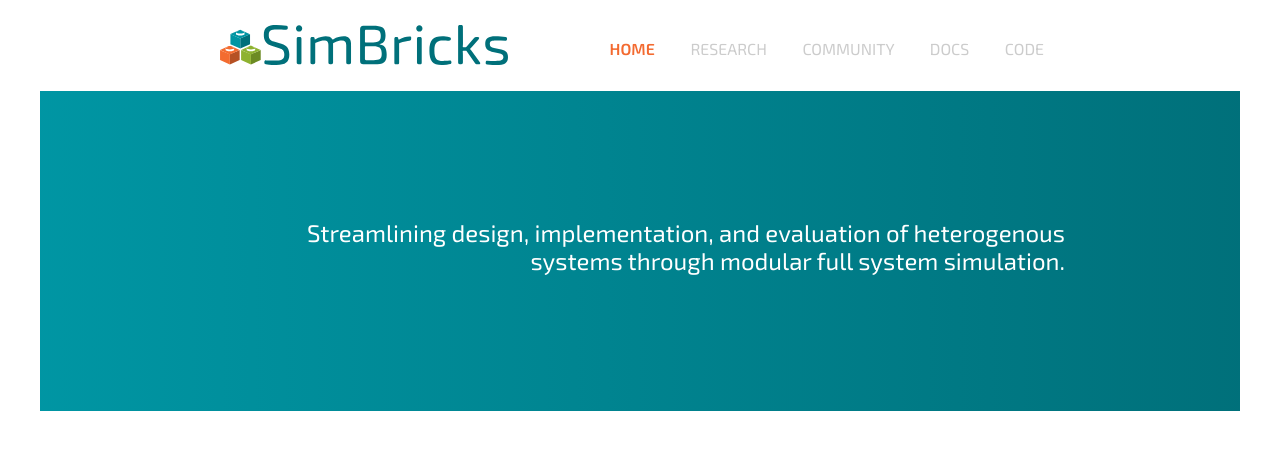
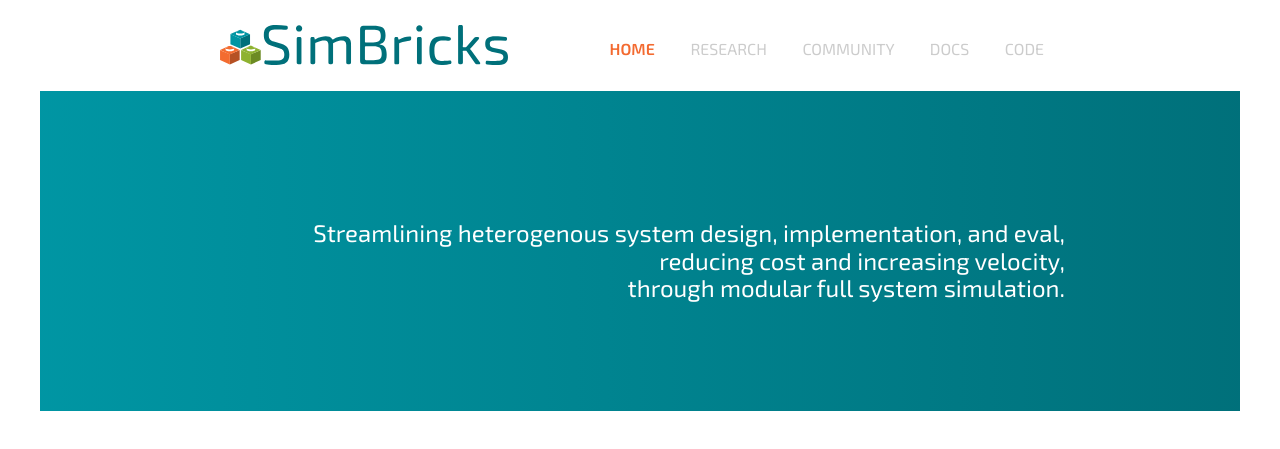
Before and after one commit to simbricks/simbricks.github.io, a Jekyll site: the page built from _pages/about.md, in a window 1280 px wide. Shown: the top 449 px of the page. Built offline with Jekyll 4.4.1, drawn with Linux system fonts in a browser that asks for light colours; some web fonts are replaced; grey boxes are pictures that could not be loaded.

Commit message:
tweak tagline on front page to reflect value prop a bit better

```diff
--- a/_pages/about.md
+++ b/_pages/about.md
@@ -2,8 +2,9 @@
 layout: about
 header_color: bluegradient
 subtitle: |
-  Streamlining design, implementation, and evaluation of heterogenous
-  systems through modular full system simulation.
+  Streamlining heterogenous system design, implementation, and eval,
+  reducing cost and increasing velocity,
+  through modular full system simulation.
 no_page_title: true
 permalink: /
 
--- a/_sass/base-design.scss
+++ b/_sass/base-design.scss
@@ -169,6 +169,7 @@ header.page-header {
       p.subtitle {
         font-family: $font-title;
         font-size: 1.5rem;
+        white-space: pre-line;
       }
       h1 {
         font-size: 3rem;
```
